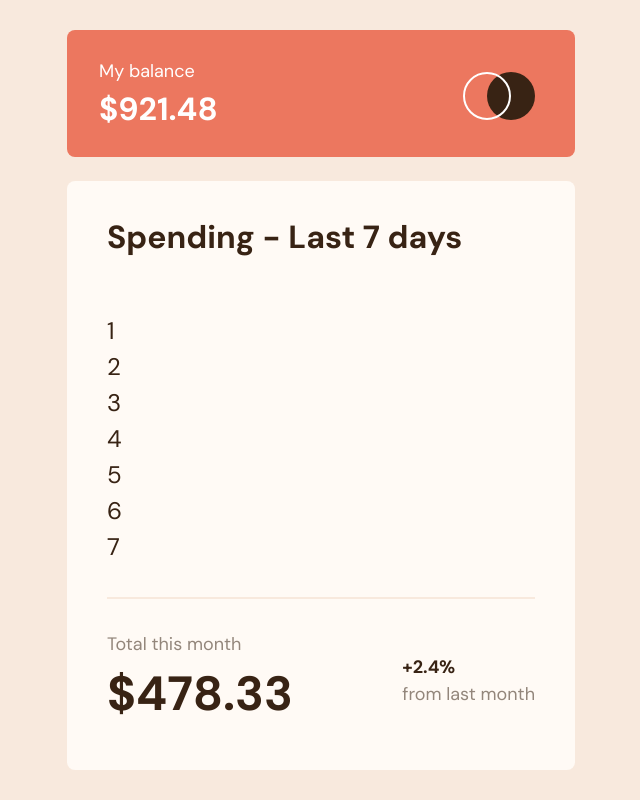
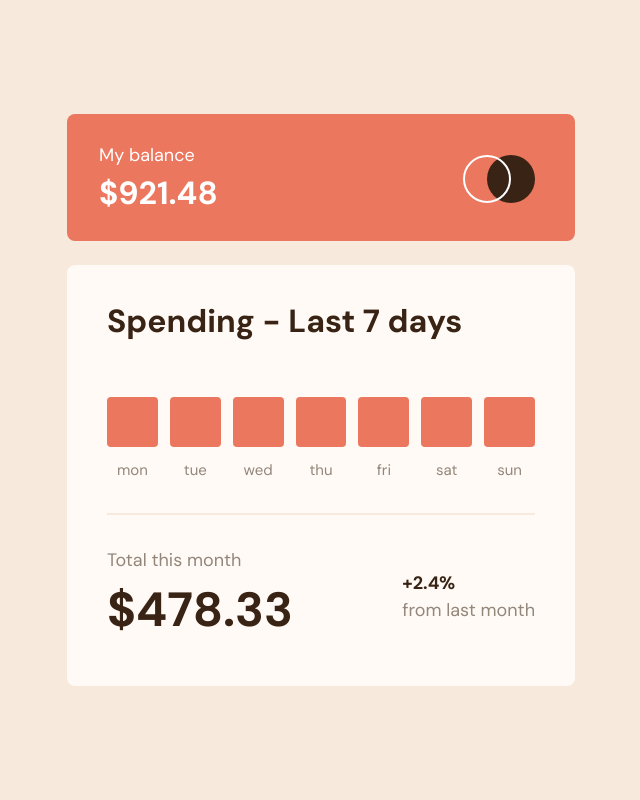
Before and after one commit to tinuola/fm_expenses-chart, a React (Vite) app: page / in a window 1280 px wide. Shown: the whole page, without its empty margins (319-959 px from the left). Built offline with nearby package versions, Linux system fonts and the light colour scheme.

Commit message:
Rendering basic cell and styling

```diff
--- a/css/style.css
+++ b/css/style.css
@@ -114,6 +114,32 @@ hr.divider {
   margin-top: 3.25rem;
 }
 
+.chart-container {
+  display: flex;
+  justify-content: space-between;
+  -moz-column-gap: 0.75rem;
+  column-gap: 0.75rem;
+}
+
+.chart-cell__wrapper {
+  flex: 1;
+  display: flex;
+  flex-direction: column;
+  align-items: center;
+}
+
+.chart-cell__bground {
+  background-color: var(--primary-red);
+  margin-bottom: 0.75rem;
+  width: 100%;
+  height: 50px;
+  border-radius: 0.25rem;
+}
+
+.chart-cell__wrapper p {
+  color: var(--light-brown);
+}
+
 .fm-attribution-row {
   margin-top: 1.5rem;
   margin-bottom: 1.5rem;
--- a/src/App.js
+++ b/src/App.js
@@ -8,7 +8,13 @@ export function App() {
       {/* <h1>Hello world again!</h1> */}
       {Data.map((item) => {
         const { id, day, amount } = item;
-        return <h2>{id}</h2>;
+        return (
+          <Cell
+            key={id}
+            day={day}
+            amount={amount}
+          />
+        );
       })}
     </div>
   );
--- a/src/Cell.js
+++ b/src/Cell.js
@@ -1,5 +1,17 @@
 import React from 'react';
 
-const Cell = ({}) => {};
+const Cell = ({ day, amount }) => {
+  let height = Math.ceil(amount);
+  // let cell = document.querySelector('.chart-cell__bground');
+  // cell.style.height = `${height}px`;
+  return (
+    <div className='chart-cell__wrapper'>
+      <div
+        className='chart-cell__bground'
+        data-height={height}></div>
+      <p className='font-1'>{day}</p>
+    </div>
+  );
+};
 
 export default Cell;
```
